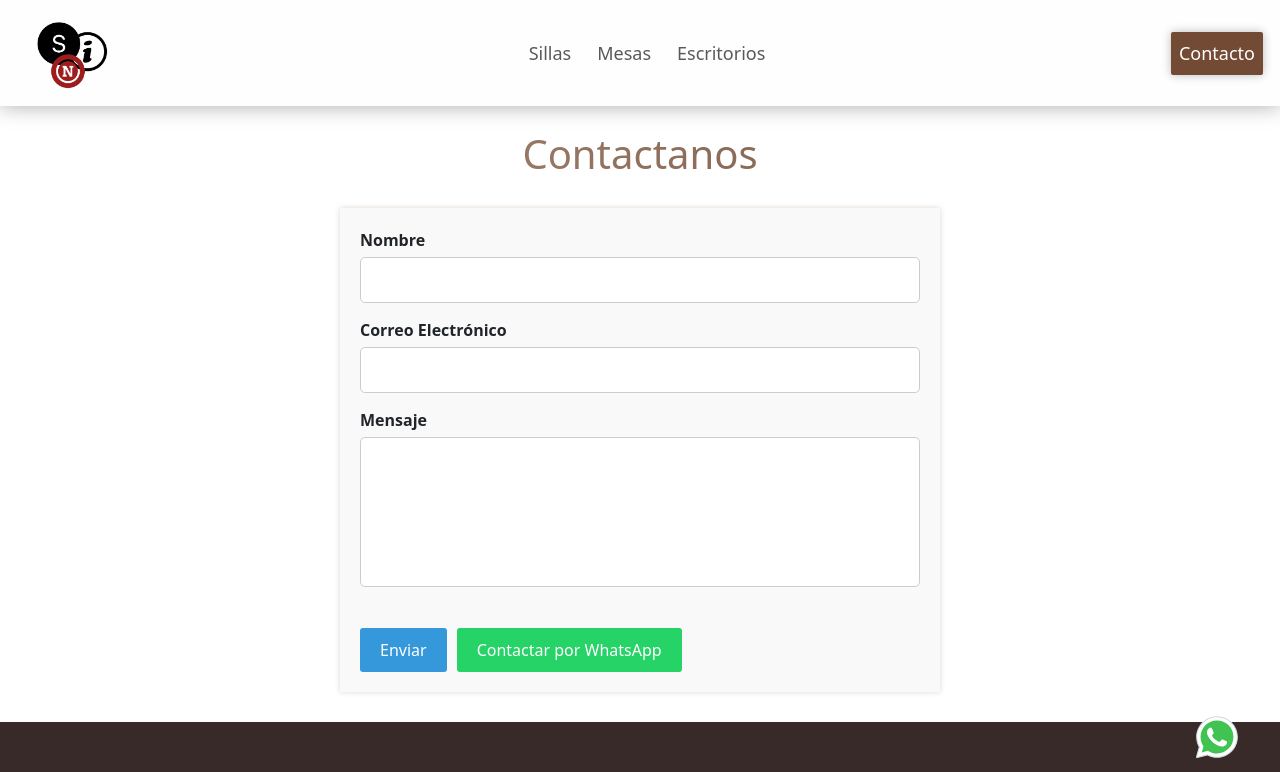
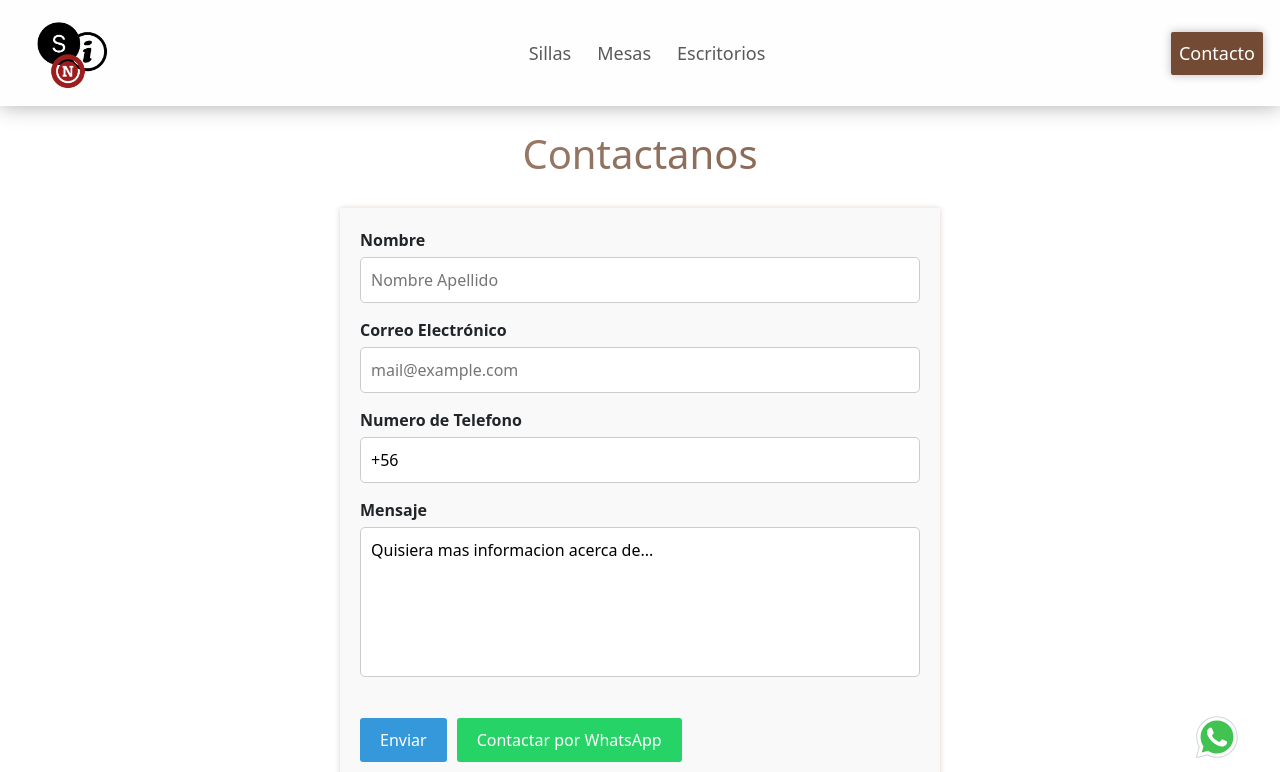
Before and after one commit to R2D23011/web, a React (Vite) app: page /contacto in a window 1280 px wide. Shown: the top 772 px of the page. Built offline with nearby package versions, Linux system fonts and the light colour scheme.

Commit message:
fix: minimal change in form adding number form and sending to emailjs

```diff
--- a/src/components/Contacto/contacto.jsx
+++ b/src/components/Contacto/contacto.jsx
@@ -5,7 +5,8 @@ function ContactForm() {
   const [formData, setFormData] = useState({
     name: '',
     email: '',
-    message: ''
+    message: 'Quisiera mas informacion acerca de...',
+    number: '+56'
   });
   const [error, setError] = useState('');
 
@@ -53,6 +54,7 @@ function ContactForm() {
           name="name"
           value={formData.name}
           onChange={handleChange}
+          placeholder='Nombre Apellido'
           required
         />
       </div>
@@ -64,6 +66,22 @@ function ContactForm() {
           name="email"
           value={formData.email}
           onChange={handleChange}
+          placeholder='mail@example.com'
+          required
+        />
+        {error && <p className="error">{error}</p>}
+      </div>
+      <div className="form-group">
+        <label htmlFor="number">Numero de Telefono</label>
+        <input
+          type="text"
+          id="number"
+          name="number"
+          value={formData.number}
+          onChange={handleChange}
+          minLength={12}
+          maxLength={12}
+          placeholder='+56987705157'
           required
         />
         {error && <p className="error">{error}</p>}
```
